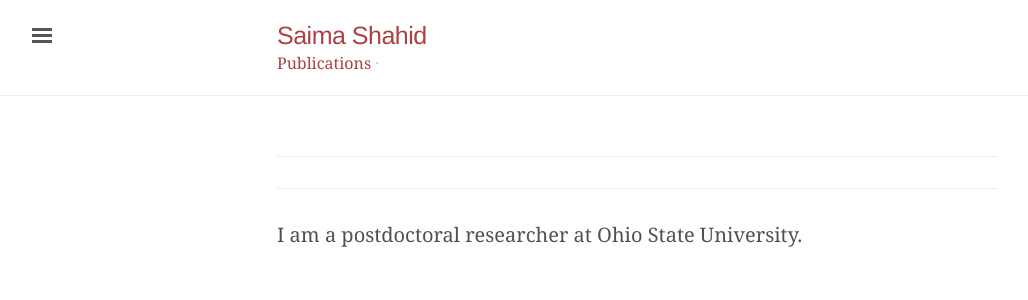
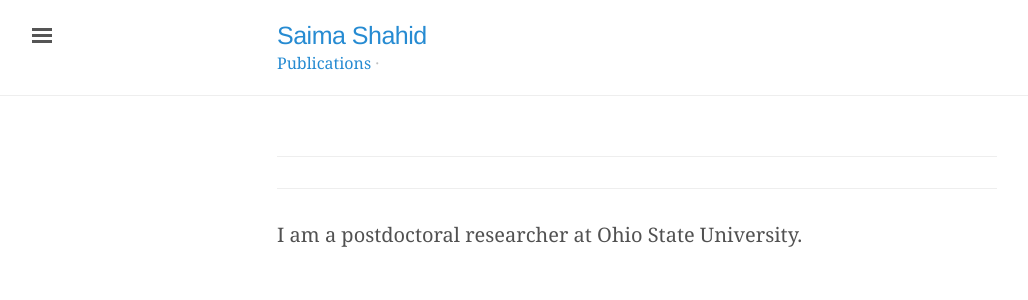
Before and after one commit to shahsam/saimashahid.github.io, a Jekyll site: the page built from index.md, in a window 1280 px wide. Shown: the top 300 px of the page, without its empty margins (3-1031 px from the left). Built offline with Jekyll 4.4.1, drawn with Linux system fonts in a browser that asks for light colours; nearby versions of some CDN libraries; some web fonts are replaced; our own code applies the rules of GitHub Pages for plain Markdown files.

Commit message:
change color to blue

```diff
--- a/files/css/lanyon.css
+++ b/files/css/lanyon.css
@@ -326,7 +326,7 @@ a.sidebar-nav-item:focus {
 .page-title,
 .post-title,
 .post-title a {
-  color: #303030;
+  color: #268bd2;
 }
 .page-title,
 .post-title {
@@ -460,7 +460,7 @@ a.pagination-item:hover {
 .theme-base-08 .container a,
 .theme-base-08 .sidebar-toggle,
 .theme-base-08 .related-posts li a:hover {
-  color: #ac4142;
+  color: #268bd2;
 }
 
 /* Orange */
--- a/files/css/poole.css
+++ b/files/css/poole.css
@@ -110,7 +110,7 @@ p {
 }
 
 strong {
-  color: #303030;
+  color: #268bd2;
 }
 
 
```
